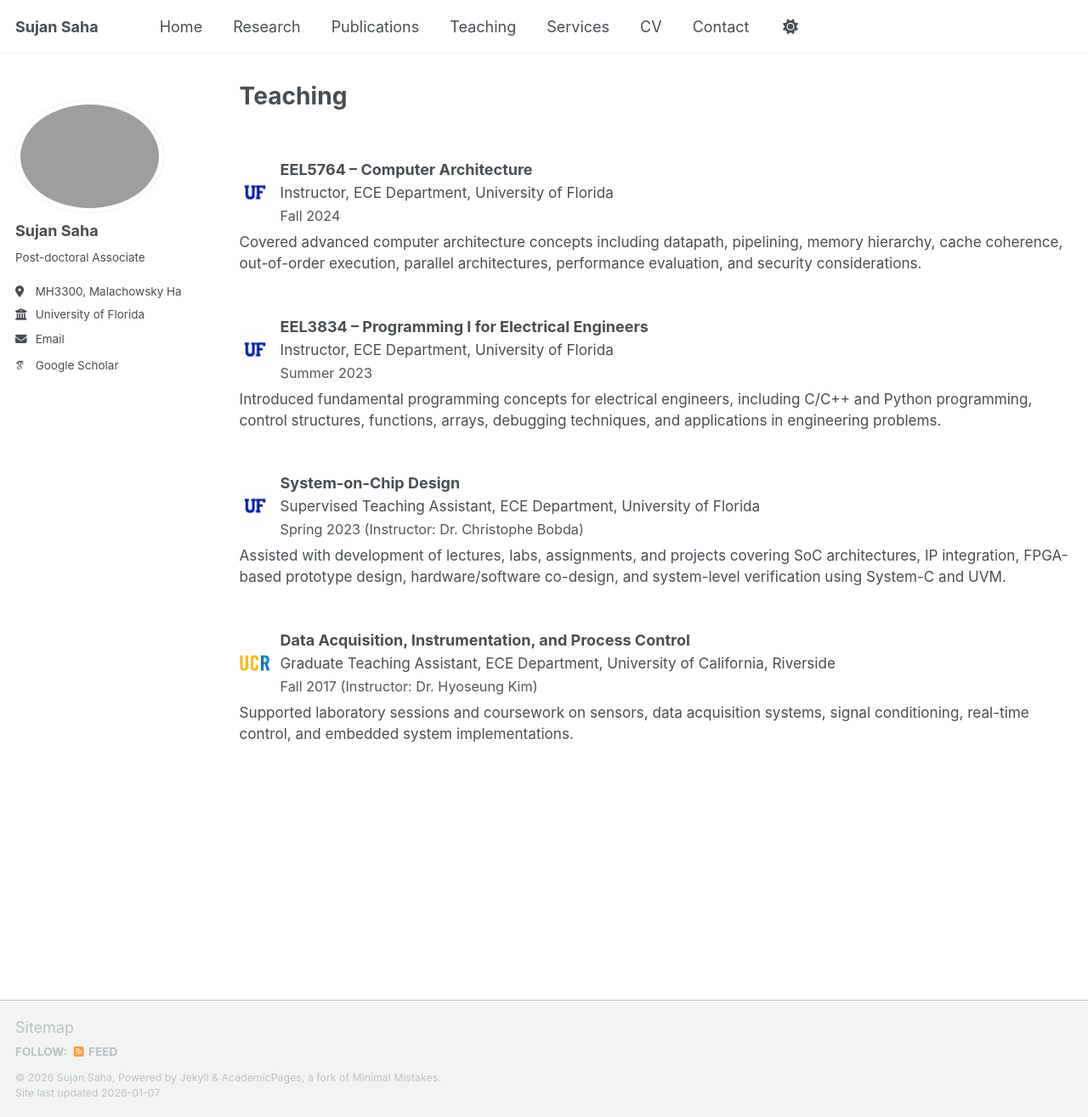
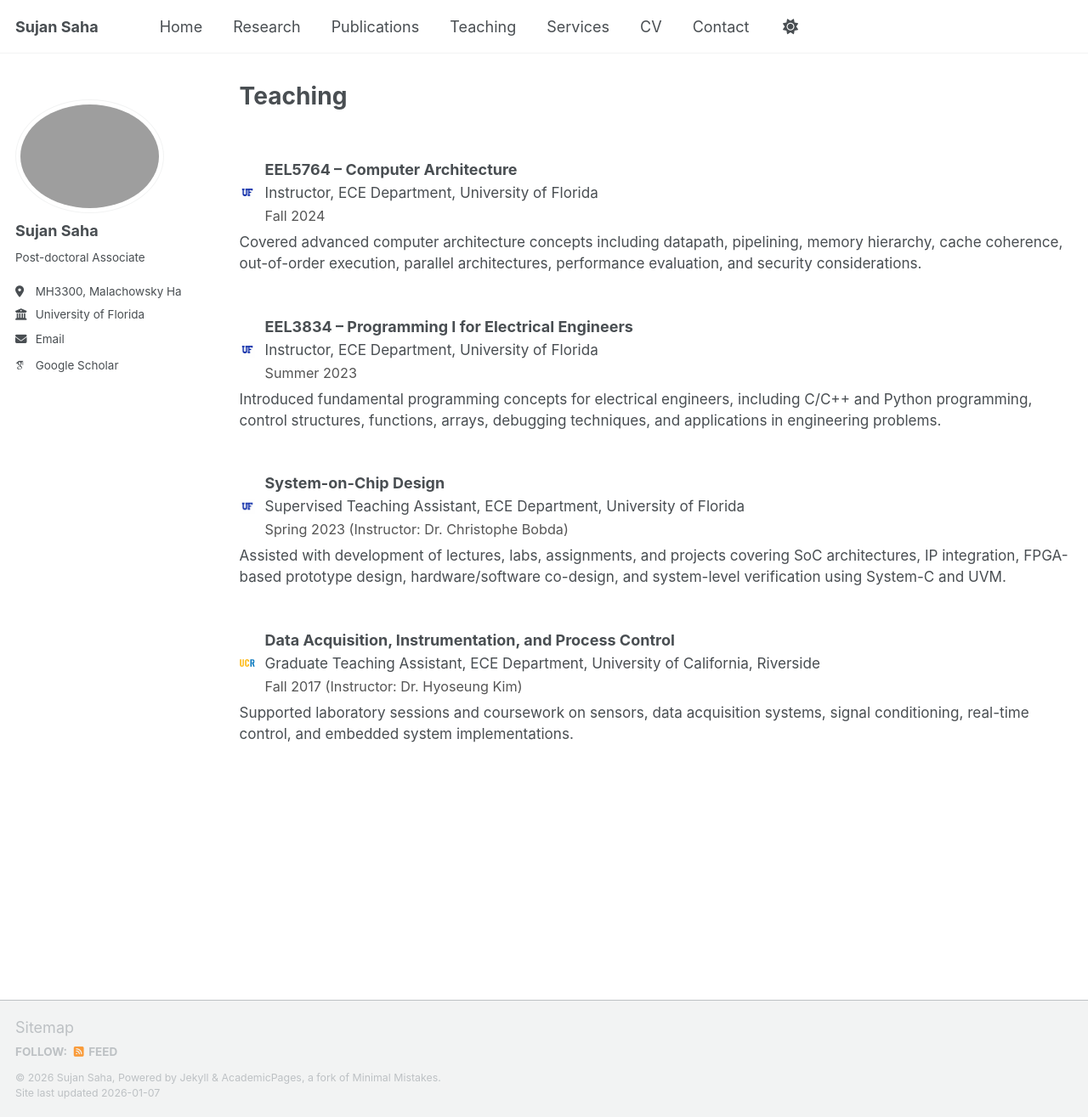
Before and after one commit to Sujansaha05/Sujansaha05.github.io, a Jekyll site: the page built from _pages/teaching_sujan.html, in a window 1280 px wide and 1315 px high. Shown: the whole window at 85% size. Built offline with Jekyll 4.4.1, drawn with Linux system fonts in a browser that asks for light colours; some web fonts are replaced; a script that is not in the unit is left out.

Commit message:
Teaching Page Added again

```diff
--- a/assets/css/main.scss
+++ b/assets/css/main.scss
@@ -78,7 +78,7 @@
 }
 
 .school-logo {
-  width: 36px;
+  width: 18px;
   height: auto;
 }
 
```
